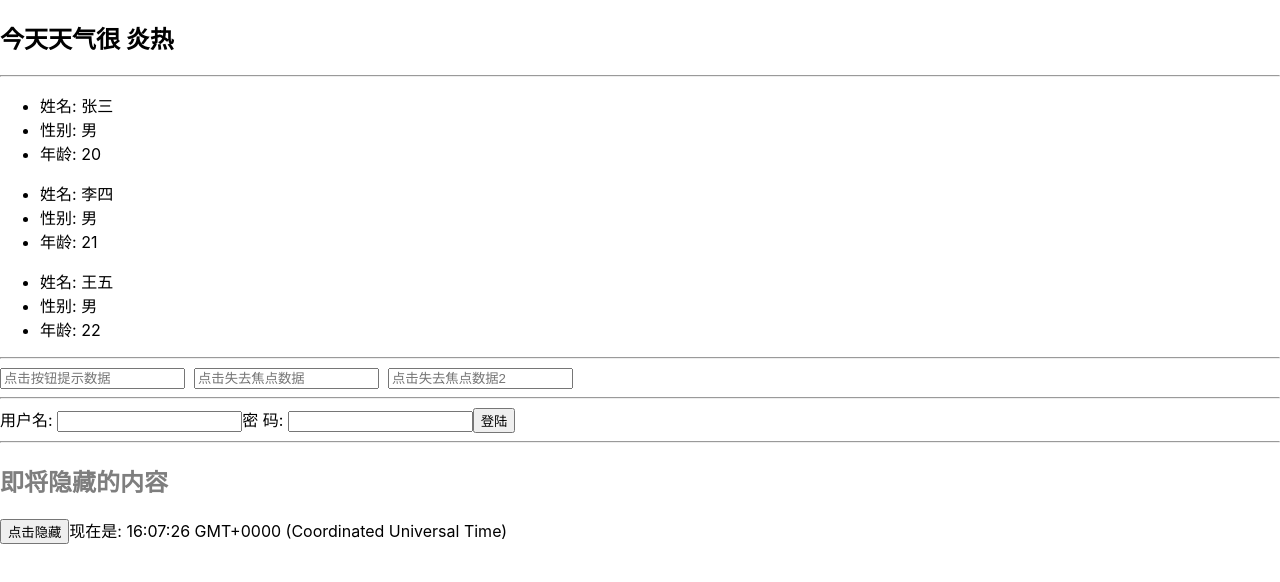
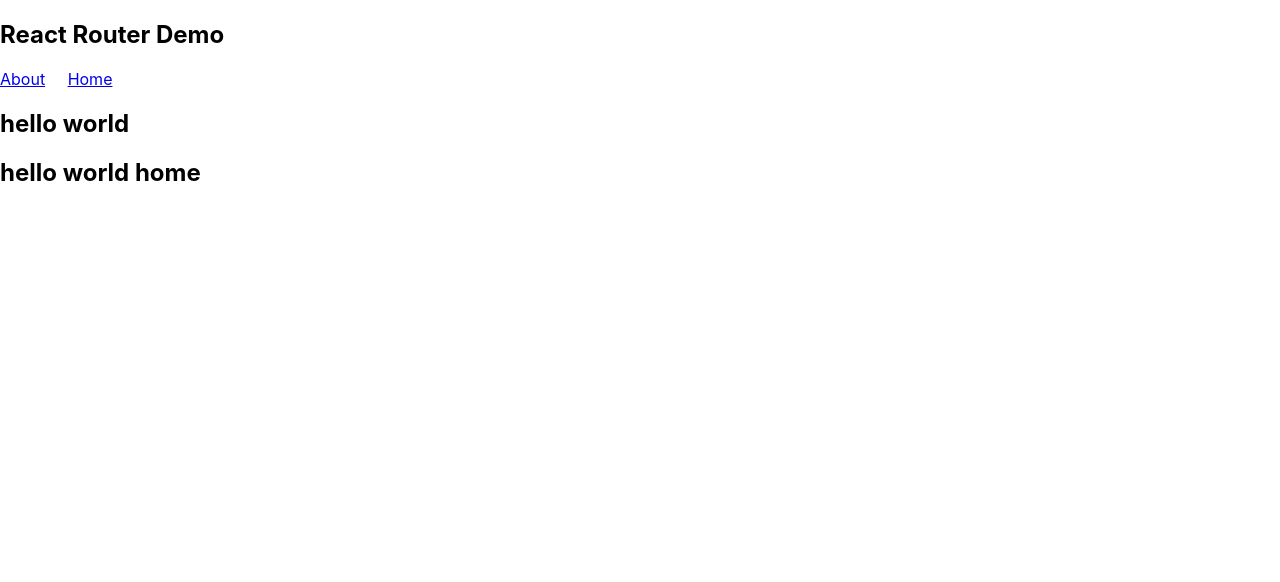
Before and after one commit to zhw-wei/hello-world-react, a React (Create React App) app: page /home in a window 1280 px wide. Shown: the top 582 px of the page. Built offline with nearby package versions, Linux system fonts and the light colour scheme.

Commit message:
路由简单实现

```diff
--- a/package.json
+++ b/package.json
@@ -10,8 +10,10 @@
     "@types/node": "^16.11.19",
     "@types/react": "^17.0.38",
     "@types/react-dom": "^17.0.11",
+    "axios": "^0.25.0",
     "react": "^17.0.2",
     "react-dom": "^17.0.2",
+    "react-router-dom": "^6.2.1",
     "react-scripts": "5.0.0",
     "typescript": "^4.5.4",
     "web-vitals": "^2.1.3"
--- a/src/App.tsx
+++ b/src/App.tsx
@@ -2,27 +2,16 @@
 import logo from './logo.svg';
 import './App.css';
 
-import Weather from './comp1/Weather';
-import Person from './comp1/Person';
-import ShowData from './comp1/ShowData';
-import Login from './comp1/Login';
-import Life from './comp1/Life';
+import Comp1 from './comp1/Comp1';
+import Comp3 from './comp3/Comp3';
+
 
 function App() {
-  const p = { name: "王五", sex: "男", age: 22 }
   return (
     <div className="App">
-      <Weather />
-      <hr/>
-      <Person name="张三" sex="男" age={20} />
-      <Person name="李四" sex="男" age={21} />
-      <Person {...p} />
-      <hr/>
-      <ShowData />
-      <hr/>
-      <Login />
-      <hr/>
-      <Life/>
+      {/* <Comp1/> */}
+      <Comp3/>
+
     </div>
   );
 }
--- /dev/null
+++ b/src/comp1/Comp1.tsx
@@ -0,0 +1,28 @@
+import React, { Component } from 'react'
+
+import Weather from './Weather';
+import Person from './Person';
+import ShowData from './ShowData';
+import Login from './Login';
+import Life from './Life';
+
+export default class Comp1 extends Component {
+    render() {
+        const p = { name: "王五", sex: "男", age: 22 }
+        return (
+            <div>
+                <Weather />
+                <hr />
+                <Person name="张三" sex="男" age={20} />
+                <Person name="李四" sex="男" age={21} />
+                <Person {...p} />
+                <hr />
+                <ShowData />
+                <hr />
+                <Login />
+                <hr />
+                <Life />
+            </div>
+        )
+    }
+}
--- /dev/null
+++ b/src/comp3/About/About.tsx
@@ -0,0 +1,12 @@
+import React, { Component } from 'react'
+
+export default class About extends Component {
+    render() {
+        return (
+            <div>
+
+                <h2>hello world about</h2>
+            </div>
+        )
+    }
+}
--- /dev/null
+++ b/src/comp3/Comp3.tsx
@@ -0,0 +1,37 @@
+import React, { Component } from 'react'
+import { Route, Link, Routes } from 'react-router-dom'
+
+import About from './About/About'
+import Home from './Home/Home'
+
+export default class Comp3 extends Component {
+    render() {
+        return (
+            <div>
+                <div>
+                    <h2>React Router Demo</h2>
+                    {/*
+                    在React中，靠路由链接实现组件切换——编写路由链接
+                    导航区a标签改为Link标签
+                    */}
+                    <Link to='/about'>About</Link>&nbsp;&nbsp;&nbsp;&nbsp;&nbsp;
+                    <Link to='/home'>Home</Link>
+                </div>
+
+                <div>
+                    {/*
+                    注册路由
+                    展示区改为Route标签进行路径的匹配
+                    */}
+                    <h2>hello world</h2>
+                    <Routes>
+                        {/* react-router-dom升级到6之后，一些属性发生了变化，有些参数已经不适用 */}
+                        <Route path='/about' element={<About/>} />
+                        <Route path='/home' element={<Home/>} />
+                    </Routes>
+
+                </div>
+            </div>
+        )
+    }
+}
--- /dev/null
+++ b/src/comp3/Home/Home.tsx
@@ -0,0 +1,13 @@
+import React, { Component } from 'react'
+
+//rcc快捷键
+export default class Home extends Component {
+    render() {
+        return (
+            <div>
+
+                <h2>hello world home</h2>
+            </div>
+        )
+    }
+}
--- a/src/index.tsx
+++ b/src/index.tsx
@@ -4,10 +4,15 @@
 import App from './App';
 import reportWebVitals from './reportWebVitals';
 
+import { Router, Route, BrowserRouter, Link } from 'react-router-dom'
+
 ReactDOM.render(
   //strict-mode 严格模式
   <React.StrictMode>
-    <App />
+    {/* App最外层包裹了一个BrowserRouter或HashRouter */}
+    <BrowserRouter>
+      <App />
+    </BrowserRouter>
   </React.StrictMode>,
   document.getElementById('root')
 );
```
Also changed, not shown: src/comp2/SendRequest.tsx (added, +18 -0 lines), src/config/AxiosReqest.ts (added, +27 -0 lines), 2 other files (tests, documents, lock files or other folders).
